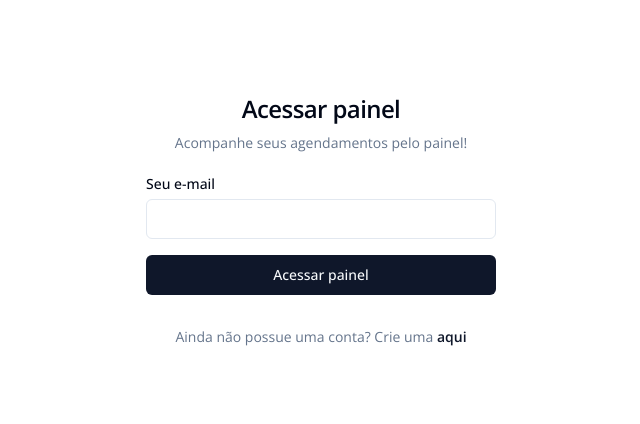
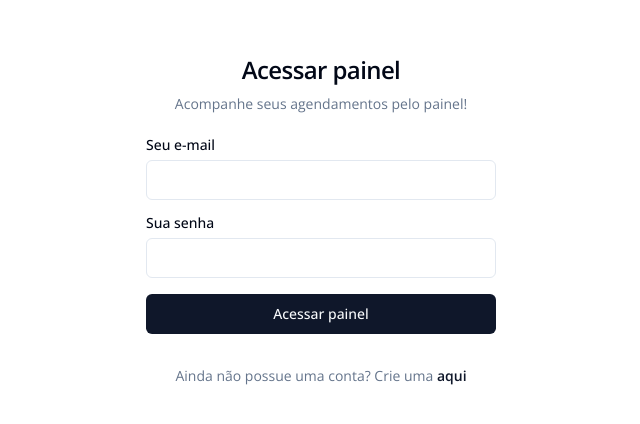
Before and after one commit to meiazero/barber-shop-web, a React (Vite) app: page /sign-in in a window 1280 px wide. Shown: the part 180-604 px from the top of the page, without its empty margins (319-959 px from the left). Built offline with nearby package versions, Linux system fonts and the light colour scheme; no server answers.

Commit message:
Add password field to SignInForm component

```diff
--- a/src/components/signin-form.tsx
+++ b/src/components/signin-form.tsx
@@ -8,6 +8,7 @@ import { Label } from "./ui/label"
 
 const signInSchema = z.object({
   email: z.string().email(),
+  password: z.string().min(5),
 })
 
 type SignInSchema = z.infer<typeof signInSchema>
@@ -23,6 +24,7 @@ export function SignInForm() {
     resolver: zodResolver(signInSchema),
     defaultValues: {
       email: searchParams.get("email") ?? "",
+      password: "",
     },
   })
 
@@ -46,6 +48,18 @@ export function SignInForm() {
             />
           </div>
 
+          <div className="grid gap-2">
+            <Label htmlFor="password">Sua senha</Label>
+            <Input
+              id="password"
+              type="password"
+              autoCapitalize="none"
+              autoComplete="password"
+              autoCorrect="off"
+              {...register("password")}
+            />
+          </div>
+
           <Button type="submit" disabled={isSubmitting}>
             Acessar painel
           </Button>
```
